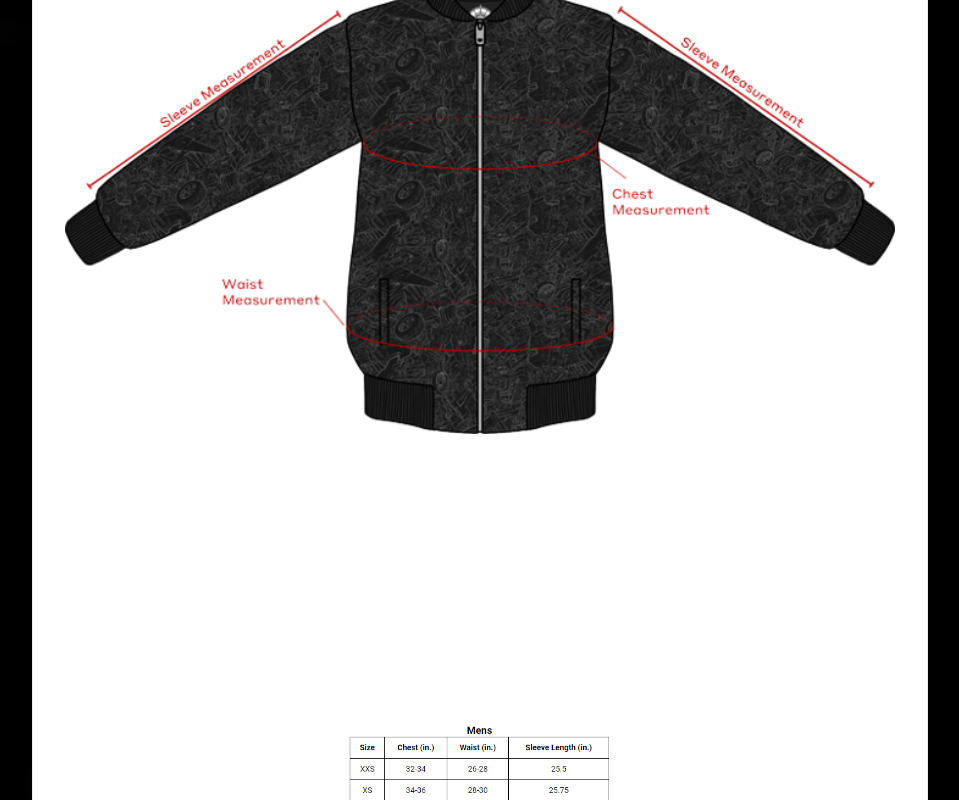
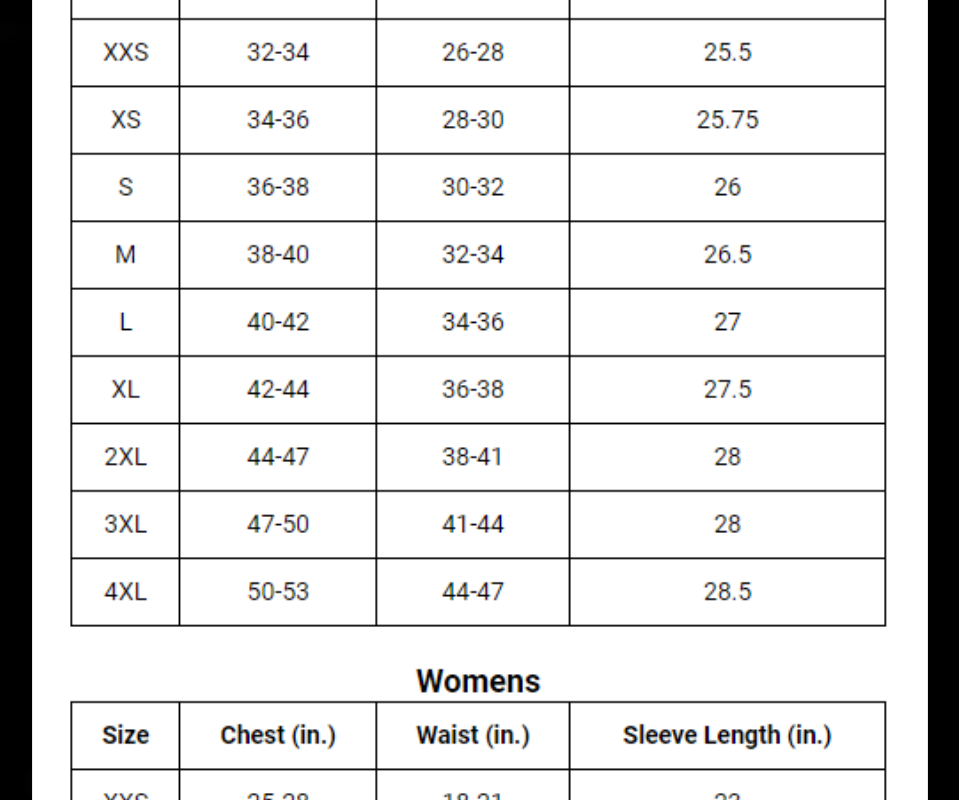
Before and after one commit to mecharoys001-cmd/unruly-human, a Next.js app: page / in a window 1280 px wide. Both pictures are taken after a click on the button "VIEW SIZE GUIDE". Shown: the part 2926-3726 px from the top of the page, without its empty margins (160-1119 px from the left). Built offline with nearby package versions, Linux system fonts and the light colour scheme.

Commit message:
Remove aspect-ratio containers, use explicit dimensions for zero spacing

```diff
--- a/src/app/page.tsx
+++ b/src/app/page.tsx
@@ -424,26 +424,24 @@ export default function Home() {
                 SIZE GUIDE
               </h3>
 
-              {/* Measurement Guide - no spacing between images */}
-              <div className="mb-0">
-                <div className="relative w-full aspect-[3/4] leading-none mb-0">
+              {/* Measurement Guide - images stacked with zero spacing */}
+              <div className="mb-0 leading-[0]">
                 <Image
                   src="/measurement-guide-1.png"
                   alt="How to measure chest and length"
-                    fill
-                    className="object-contain block"
+                  width={468}
+                  height={624}
+                  className="w-full h-auto block"
                   priority
                 />
-                </div>
-                <div className="relative w-full aspect-[468/854] max-h-[60vh] leading-none -mt-8">
                 <Image
                   src="/size-guide.png"
                   alt="Size Guide - Men's and Women's measurements for Chest, Waist, and Sleeve Length"
-                    fill
-                    className="object-contain block"
+                  width={468}
+                  height={854}
+                  className="w-full h-auto block"
                   priority
                 />
-                </div>
               </div>
 
               {/* Helper text */}
```
Lines whose indentation alone changed are shown as unchanged.
